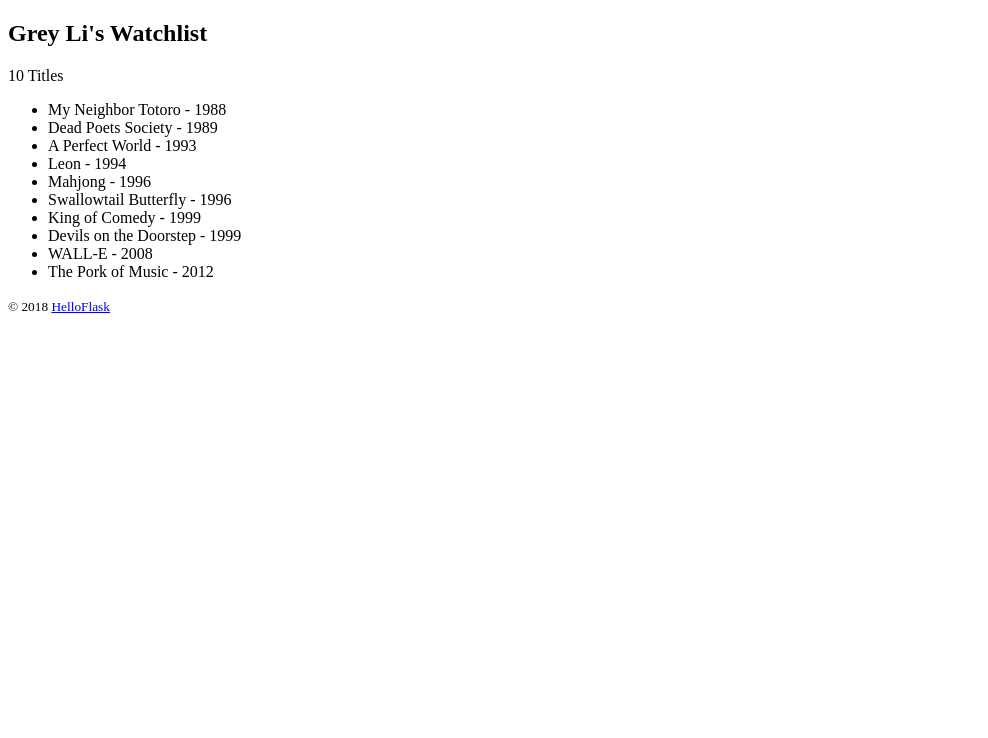
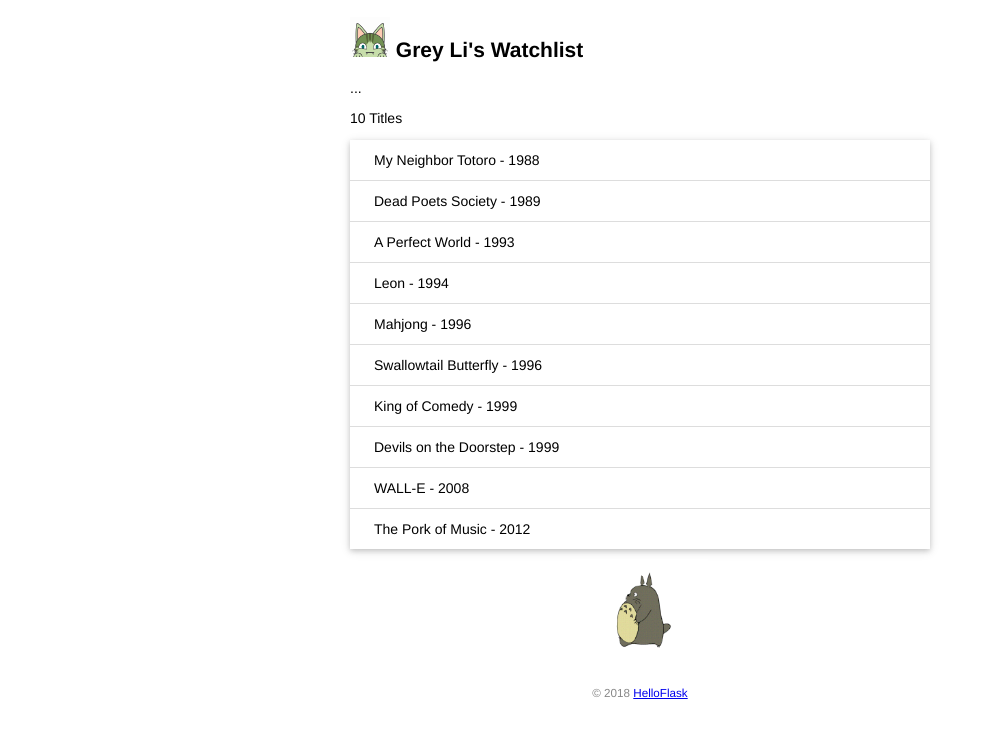
Before and after one commit to 1qiqiqi/watchlist, a Flask app: page / in a window 1280 px wide. Shown: the top 738 px of the page, without its empty margins (0-988 px from the left). Run offline with Flask 3, Linux system fonts and the light colour scheme.

Commit message:
Add static files

```diff
--- /dev/null
+++ b/static/style.css
@@ -0,0 +1,48 @@
+/* 页面整体 */
+body {
+    margin: auto;
+    max-width: 580px;
+    font-size: 14px;
+    font-family: Helvetica, Arial, sans-serif;
+}
+
+/* 页脚 */
+footer {
+    color: #888;
+    margin-top: 15px;
+    text-align: center;
+    padding: 10px;
+}
+
+/* 头像 */
+.avatar {
+    width: 40px;
+}
+
+/* 电影列表 */
+.movie-list {
+    list-style-type: none;
+    padding: 0;
+    margin-bottom: 10px;
+    box-shadow: 0 2px 5px 0 rgba(0, 0, 0, 0.16), 0 2px 10px 0 rgba(0, 0, 0, 0.12);
+}
+
+.movie-list li {
+    padding: 12px 24px;
+    border-bottom: 1px solid #ddd;
+}
+
+.movie-list li:last-child {
+    border-bottom:none;
+}
+
+.movie-list li:hover {
+    background-color: #f8f9fa;
+}
+
+/* 龙猫图片 */
+.totoro {
+    display: block;
+    margin: 0 auto;
+    height: 100px;
+}
--- a/templates/index.html
+++ b/templates/index.html
@@ -3,18 +3,30 @@
 <head>
     <meta charset="utf-8">
     <title>{{ name }}'s Watchlist</title>
+
+    <link rel="stylesheet" href="{{ url_for('static', filename='style.css') }}" type="text/css">
 </head>
 <body>
-    <h2>{{ name }}'s Watchlist</h2>
-    {# 使用 length 过滤器获取 movies 变量的长度 #}
-    <p>{{ movies|length }} Titles</p>
-    <ul>
-        {% for movie in movies %}  {# 迭代 movies 变量 #}
-        <li>{{ movie.title }} - {{ movie.year }}</li>  {# 等同于 movie['title'] #}
-        {% endfor %}  {# 使用 endfor 标签结束 for 语句 #}
-    </ul>
-    <footer>
-        <small>&copy; 2018 <a href="http://helloflask.com/book/3">HelloFlask</a></small>
-    </footer>
+
+
+
+<h2>
+    <img alt="Avatar" class="avatar" src="{{ url_for('static', filename='images/avatar.png') }}">
+    {{ name }}'s Watchlist
+</h2>
+...
+<p>{{ movies|length }} Titles</p>
+<ul class="movie-list">
+    {% for movie in movies %} {# 迭代 movies 变量 #}
+    <li>{{ movie.title }} - {{ movie.year }}</li>
+    {# 等同于 movie['title'] #}
+    {% endfor %} {# 使用 endfor 标签结束 for 语句 #}
+</ul>
+<img alt="Walking Totoro" class="totoro" src="{{ url_for('static', filename='images/totoro.gif') }}">
+{# 使用 length 过滤器获取 movies 变量的长度 #}
+
+<footer>
+    <small>&copy; 2018 <a href="http://helloflask.com/book/3">HelloFlask</a></small>
+</footer>
 </body>
 </html>
```
Also changed, not shown: static/images/avatar.png (added), static/images/totoro.gif (added).
